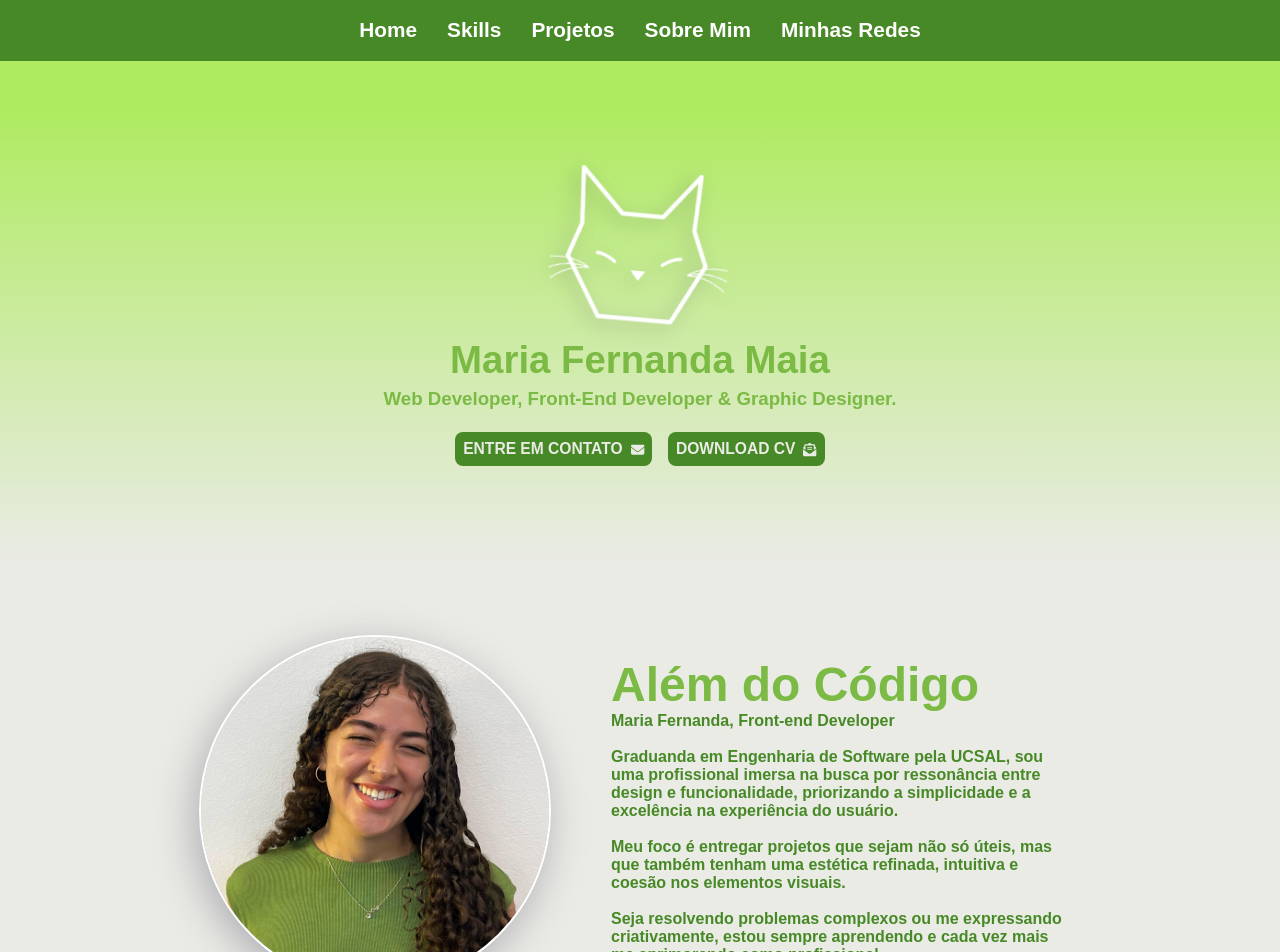
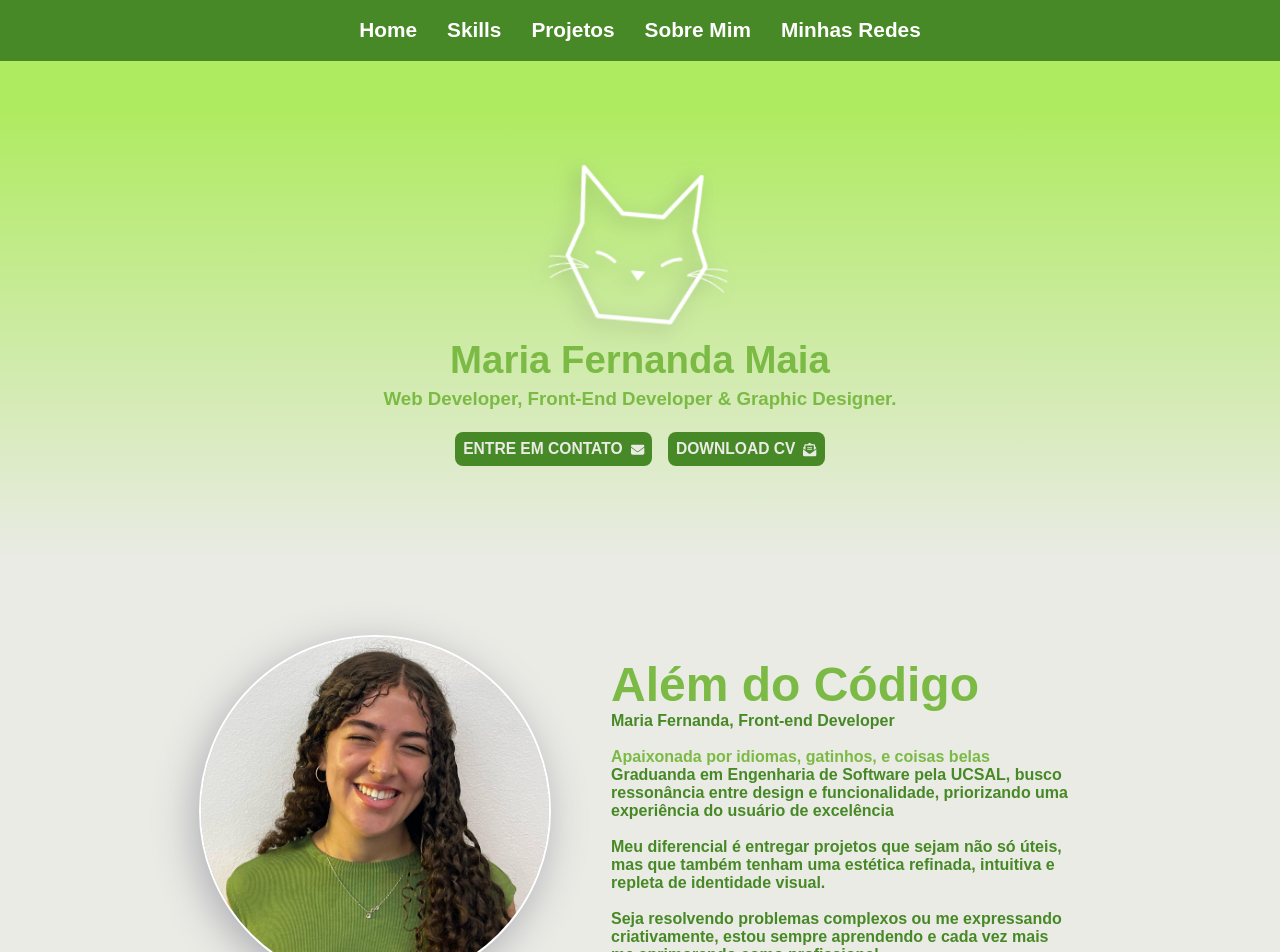
Before and after one commit to mafenandaup/Portifolio-dev, a React (Vite) app in the folder portifolio-main/: page / in a window 1280 px wide. Shown: the top 952 px of the page. Built offline with nearby package versions, Linux system fonts and the light colour scheme; a web font is replaced by a local one.

Commit message:
refactor: edit about

```diff
--- a/portifolio-main/src/pages/home/sections/About/About.jsx
+++ b/portifolio-main/src/pages/home/sections/About/About.jsx
@@ -34,9 +34,10 @@ function About() {
                 <motion.img ref={ref} variants={imgTransition} initial="hidden" animate={isInView ? "visible" : "hidden"} exit= "exit"src={iconImage} whileHover={{scale:1.02}} alt="foto da autora" className='autor-img' />
                 <article>
                     <motion.h1 ref={ref} variants={titleTransition} initial="hidden" animate={isInView ? "visible" : "hidden"} exit= "exit">Além do Código</motion.h1>
-                    <motion.p ref={ref} variants={textTransition} initial="hidden" animate={isInView ? "visible" : "hidden"} exit= "exit">Maria Fernanda, Front-end Developer</motion.p><br />
-                    <motion.p ref={ref} variants={textTransition} initial="hidden" animate={isInView ? "visible" : "hidden"} exit= "exit">Graduanda em Engenharia de Software pela UCSAL, sou uma profissional imersa na busca por ressonância entre design e funcionalidade, priorizando a simplicidade e a excelência na experiência do usuário.</motion.p><br />
-                    <motion.p ref={ref} variants={textTransition} initial="hidden" animate={isInView ? "visible" : "hidden"} exit= "exit">Meu foco é entregar projetos que sejam não só úteis, mas que também tenham uma estética refinada, intuitiva e coesão nos elementos visuais. </motion.p><br />
+                    <motion.p ref={ref} variants={textTransition} initial="hidden" animate={isInView ? "visible" : "hidden"} exit="exit">Maria Fernanda, Front-end Developer</motion.p><br />
+                                        <motion.p ref={ref} variants={textTransition} initial="hidden" animate={isInView ? "visible" : "hidden"} exit= "exit"></motion.p>Apaixonada por idiomas, gatinhos, e coisas belas<br />
+                    <motion.p ref={ref} variants={textTransition} initial="hidden" animate={isInView ? "visible" : "hidden"} exit= "exit">Graduanda em Engenharia de Software pela UCSAL, busco ressonância entre design e funcionalidade, priorizando uma experiência do usuário de excelência</motion.p><br />
+                    <motion.p ref={ref} variants={textTransition} initial="hidden" animate={isInView ? "visible" : "hidden"} exit= "exit">Meu diferencial é entregar projetos que sejam não só úteis, mas que também tenham uma estética refinada, intuitiva e repleta de identidade visual. </motion.p><br />
                     <motion.p ref={ref} variants={textTransition} initial="hidden" animate={isInView ? "visible" : "hidden"} exit= "exit">Seja resolvendo problemas complexos ou me expressando criativamente, estou sempre aprendendo e cada vez mais me aprimorando como profissional. </motion.p>
                 </article>
 
```
